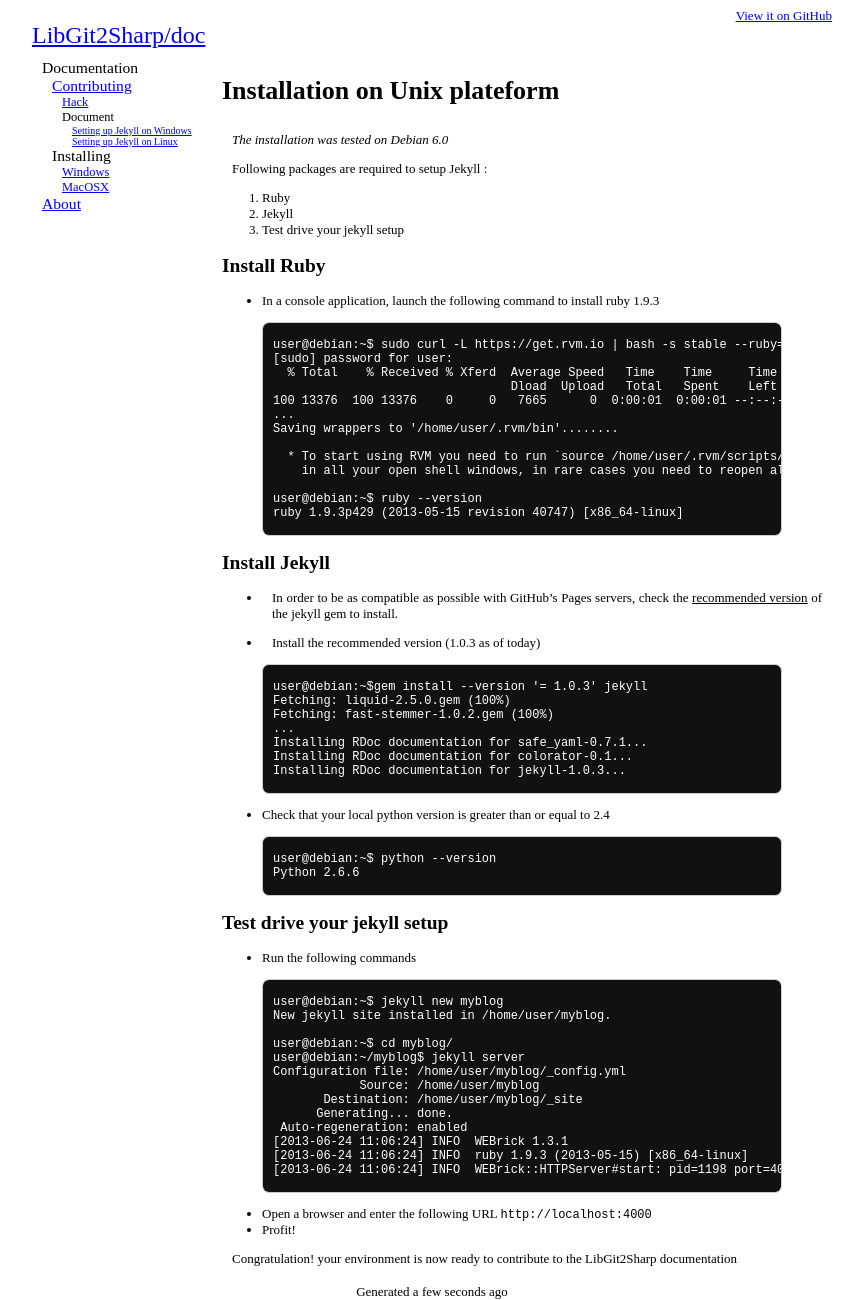
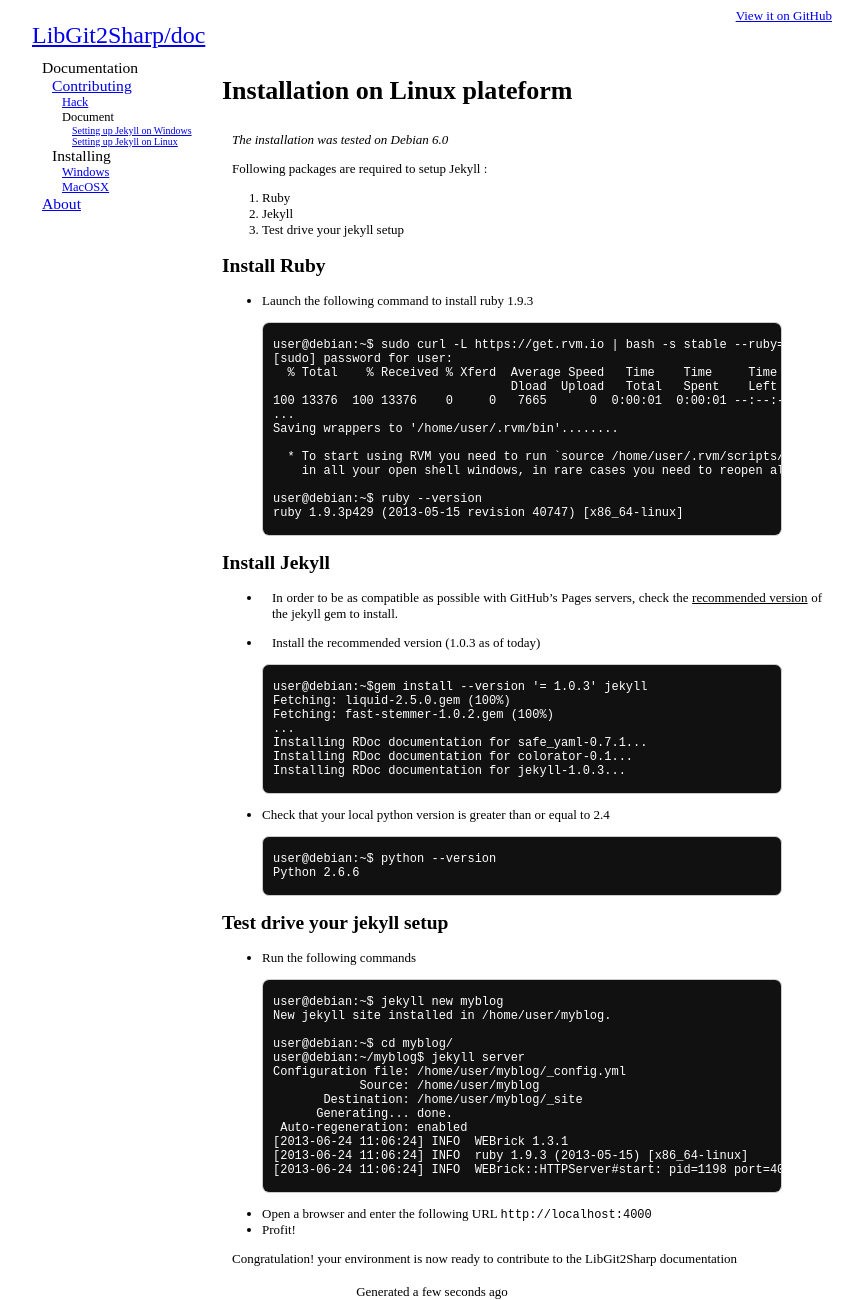
Before and after one commit to libgit2sharp/libgit2sharp.github.io, a Jekyll site: the page built from documentation/contributing/linux.md, in a window 1280 px wide. Shown: the whole page, without its empty margins (208-1071 px from the left). Built offline with Jekyll 4.4.1, drawn with Linux system fonts in a browser that asks for light colours; nearby versions of some CDN libraries.

Commit message:
Fix Jekyll on Linux setup guide wording

```diff
--- a/documentation/contributing/linux.md
+++ b/documentation/contributing/linux.md
@@ -3,7 +3,7 @@
 title: Linux installation
 ---
 
-# Installation on Unix plateform
+# Installation on Linux plateform
 *The installation was tested on Debian 6.0*
 
 Following packages are required to setup Jekyll :
@@ -14,7 +14,7 @@
 
 ## Install Ruby
 
-- In a console application, launch the following command to install ruby 1.9.3
+- Launch the following command to install ruby 1.9.3
 
 {% highlight text %}
 user@debian:~$ sudo curl -L https://get.rvm.io | bash -s stable --ruby=1.9.3
```
